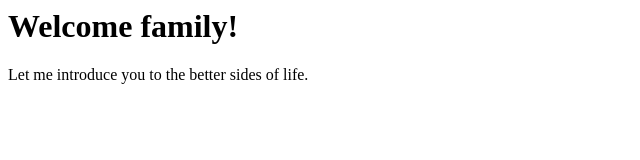
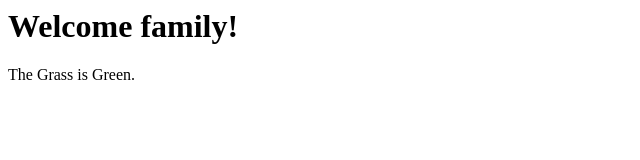
Before and after one commit to trw33/trw33.github.io, a plain HTML site: page index.html in a window 1280 px wide. Shown: the whole page, without its empty margins (0-640 px from the left). Drawn offline with Linux system fonts and the light colour scheme.

Commit message:
Update index.html

```diff
--- a/index.html
+++ b/index.html
@@ -2,6 +2,6 @@
   <header><title>A Collective</title></header>
   <body>
     <h1>Welcome family!</h1>
-    <p>Let me introduce you to the better sides of life.</p>
+    <p>The Grass is Green.</p>
   </body>
 </html>
```
